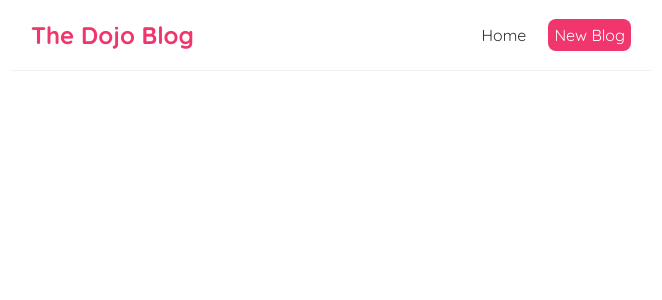
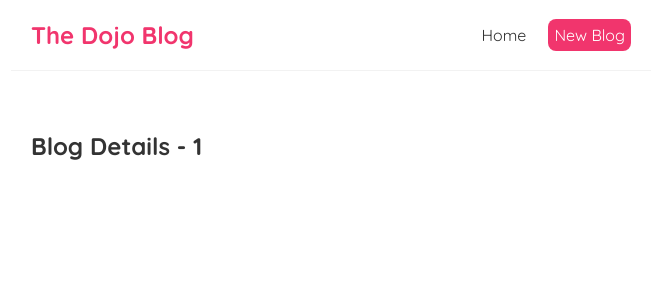
Before and after one commit to abhis88/blog-reactjs, a React (Create React App) app: page /blogs/1 in a window 1280 px wide. Shown: the top 300 px of the page, without its empty margins (309-971 px from the left). Built offline with nearby package versions, Linux system fonts and the light colour scheme.

Commit message:
Router, Params

```diff
--- a/data/db.json
+++ b/data/db.json
@@ -2,19 +2,19 @@
     "blogs": [
         {
             "title": "My First Blog",
-            "body": "Lorep Ipsum aldfjlasjfaljfldasjf asdkfja ldfj alsdfjd",
+            "body": "Lorem Ipsum is simply dummy text of the printing and typesetting industry. Lorem Ipsum has been the industry's standard dummy text ever since the 1500s, when an unknown printer took a galley of type and scrambled it to make a type specimen book. It has survived not only five centuries, but also the leap into electronic typesetting, remaining essentially unchanged. It was popularised in the 1960s with the release of Letraset sheets containing Lorem Ipsum passages, and more recently with desktop publishing software like Aldus PageMaker including versions of Lorem Ipsum.",
             "author": "Mario",
             "id": 1
         },
         {
             "title": "My Second Blog",
-            "body": "Lorep Ipsum aldfjlasjfaljfldasjf asdkfja ldfj alsdfjd",
+            "body": "It is a long established fact that a reader will be distracted by the readable content of a page when looking at its layout. The point of using Lorem Ipsum is that it has a more-or-less normal distribution of letters, as opposed to using 'Content here, content here', making it look like readable English. Many desktop publishing packages and web page editors now use Lorem Ipsum as their default model text, and a search for 'lorem ipsum' will uncover many web sites still in their infancy. Various versions have evolved over the years, sometimes by accident, sometimes on purpose (injected humour and the like).",
             "author": "Abhishek",
             "id": 2
         },
         {
             "title": "My Third Blog",
-            "body": "Lorep Ipsum aldfjlasjfaljfldasjf asdkfja ldfj alsdfjd",
+            "body": "Contrary to popular belief, Lorem Ipsum is not simply random text. It has roots in a piece of classical Latin literature from 45 BC, making it over 2000 years old. Richard McClintock, a Latin professor at Hampden-Sydney College in Virginia, looked up one of the more obscure Latin words, consectetur, from a Lorem Ipsum passage, and going through the cites of the word in classical literature, discovered the undoubtable source. Lorem Ipsum comes from sections 1.10.32 and 1.10.33 of "de Finibus Bonorum et Malorum" (The Extremes of Good and Evil) by Cicero, written in 45 BC. This book is a treatise on the theory of ethics, very popular during the Renaissance. The first line of Lorem Ipsum, "Lorem ipsum dolor sit amet..", comes from a line in section 1.10.32.",
             "author": "Amit",
             "id": 3
         }
--- a/src/App.js
+++ b/src/App.js
@@ -2,6 +2,7 @@
 import Home from './components/home/Home';
 import {BrowserRouter as Router, Route, Switch } from 'react-router-dom';
 import CreateBlog from './components/createBlog/CreateBlog';
+import BlogDetails from './components/blogDetails/BlogDetails';
 
 function App() {
     return (
@@ -16,6 +17,9 @@
                 <Route path="/create">
                   <CreateBlog />
                 </Route>
+                <Route path="/blogs/:id">
+                  <BlogDetails />
+                </Route>
               </Switch>
             </div>
         </div>
--- /dev/null
+++ b/src/components/blogDetails/BlogDetails.js
@@ -0,0 +1,14 @@
+import { useParams } from "react-router";
+
+const BlogDetails = () => {
+
+    const  {id} = useParams();
+
+    return (
+        <div className="blog-details">
+            <h2>Blog Details - {id}</h2>
+        </div>
+     );
+}
+
+export default BlogDetails;
--- a/src/components/bloglist/BlogList.js
+++ b/src/components/bloglist/BlogList.js
@@ -1,3 +1,4 @@
+import { Link } from "react-router-dom";
 
 const BlogList = (props) => {
     const blogs = props.blogs;
@@ -11,8 +12,10 @@
             <h2>{props.title}</h2>
             {blogs.map((blog) => (
                 <div className="blog-preview" key={blog.id}>
-                    <h2>{ blog.title }</h2>
-                    <p>Written by {blog.author}</p>
+                    <Link to={`/blogs/${blog.id}`}>
+                        <h2>{ blog.title }</h2>
+                        <p>Written by {blog.author}</p>
+                    </Link>
                 </div>
             ))}
         </div>
--- a/src/index.css
+++ b/src/index.css
@@ -48,3 +48,6 @@
   color: #f1356d;
   margin-bottom: 8px;
 }
+.blog-preview a{
+  text-decoration: none;
+}
```
